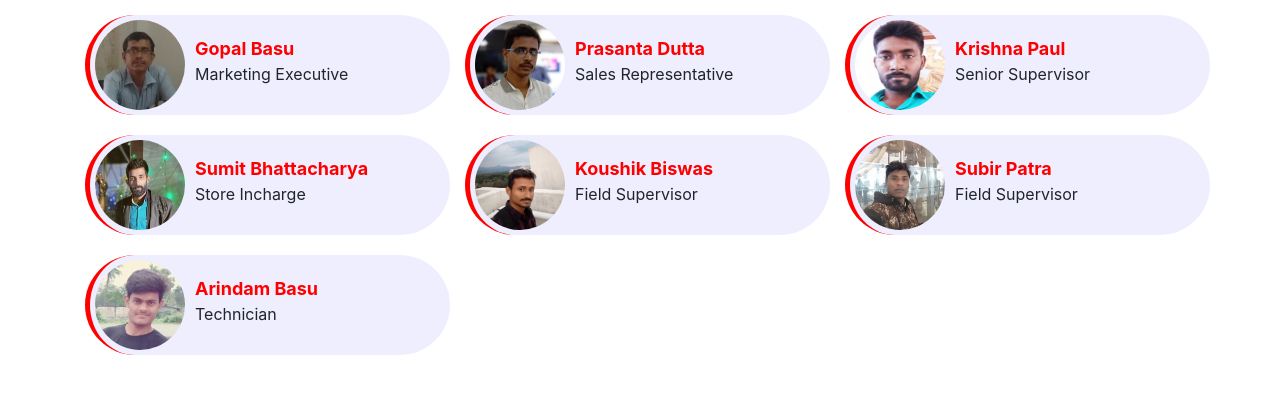
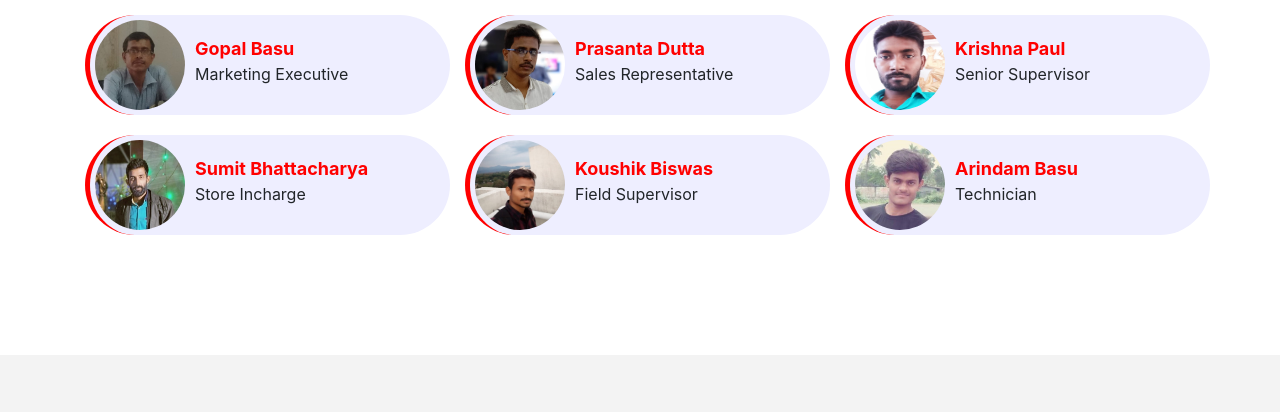
Before and after one commit to flex-elevators/homepage, a plain HTML site: page index.html in a window 1280 px wide. Shown: the part 3260-3672 px from the top of the page. Drawn offline with Linux system fonts and the light colour scheme.

Commit message:
Update index.html

```diff
--- a/index.html
+++ b/index.html
@@ -391,7 +391,7 @@
 						</div>
 					</div>
 			</div>
-			<div class="col-xs-12 col-sm-12 col-md-6 col-lg-4 team-div"  >
+			<!--<div class="col-xs-12 col-sm-12 col-md-6 col-lg-4 team-div"  >
 					<div class="team-main wow fadeInUp">
 						<img src="static/img/subir.jpg" class="team-image">
 						<div class="team-info">
@@ -399,7 +399,7 @@
 							<span class="team-desig"  >Field Supervisor</span>
 						</div>
 					</div>
-			</div>
+			</div>-->
 			<div class="col-xs-12 col-sm-12 col-md-6 col-lg-4 team-div"  >
 					<div class="team-main wow fadeInUp">
 						<img src="static/img/gogol.jpg" class="team-image">
```
